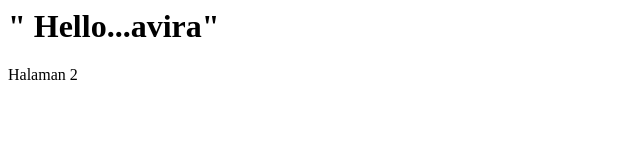
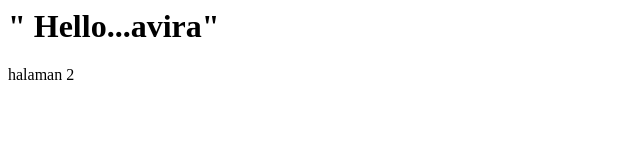
Before and after one commit to aviraoktaviani/aviraokta.github.oi, a plain HTML site: page index.html in a window 1280 px wide. Shown: the full height of the page, 0-640 px from the left. Drawn offline with Linux system fonts and the light colour scheme.

Commit message:
Update index.html

```diff
--- a/index.html
+++ b/index.html
@@ -4,7 +4,7 @@
 </head>
 <body>
 <h1> " Hello...avira"</h1>
-  <a herf="halaman2.html">Halaman 2 </a>
+  <a herf="halaman2.html">halaman 2 </a>
 </body>
 
 
```
